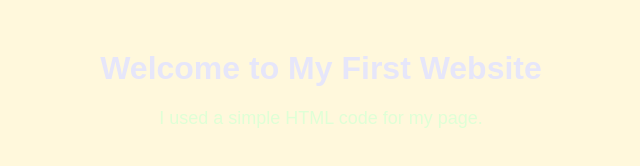
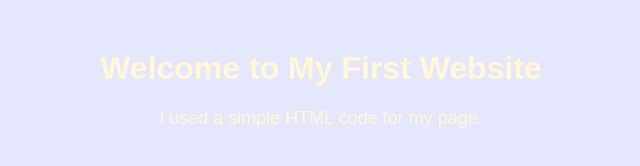
Before and after one commit to jibekibr/jibekibr.github.io, a plain HTML site: page index.html in a window 1280 px wide. Shown: the whole page, without its empty margins (319-959 px from the left). Drawn offline with Linux system fonts and the light colour scheme.

Commit message:
Update index.html

```diff
--- a/index.html
+++ b/index.html
@@ -9,15 +9,15 @@
             font-family: Arial, sans-serif;
             text-align: center;
             margin: 50px;
-            background-color: #fff8dc;
+            background-color: #e6e6fa;
             color: #333;
         }
         h1 {
-            color: #e6e6fa;
+            color: #fff8dc;
         }
         p {
             font-size: 18px;
-            color: #dfffd6;
+            color: #fff8dc;
         }
     </style>
 </head>
```
